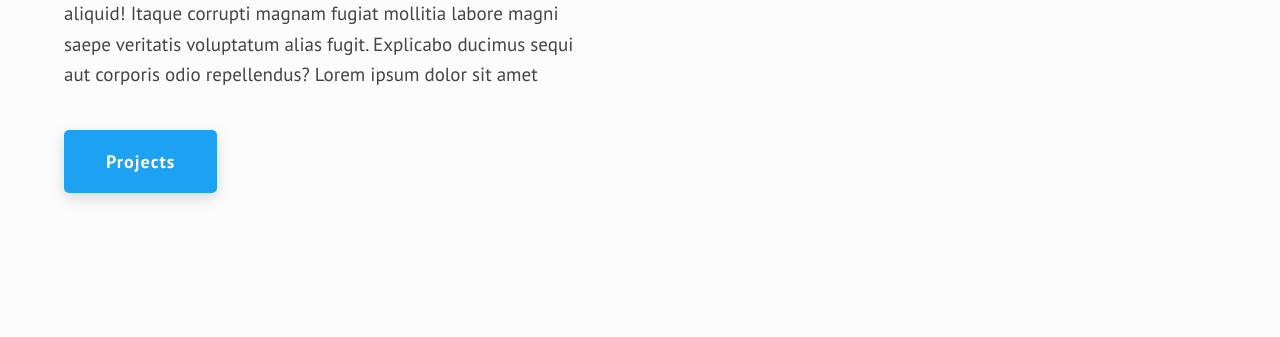
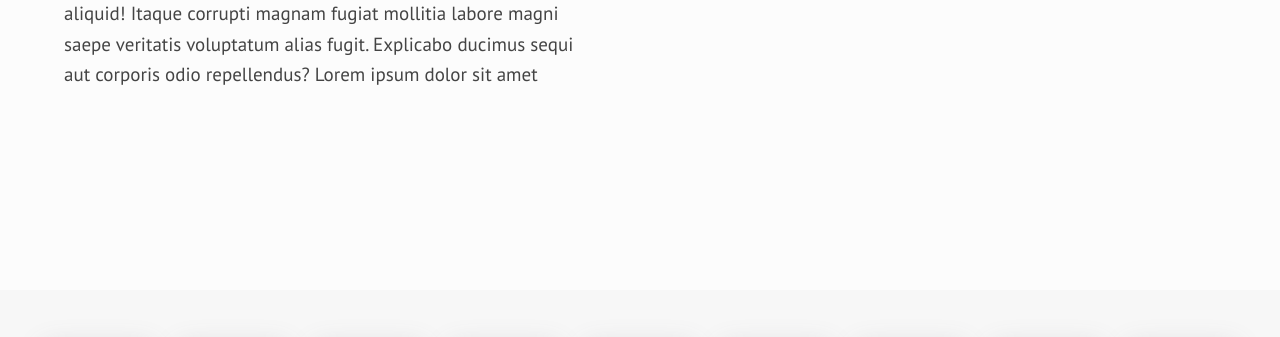
Before and after one commit to parthdomadia/parthdomadia.github.io, a plain HTML site: page index.html in a window 1280 px wide. Shown: the part 1540-1877 px from the top of the page. Drawn offline with nearby package versions, Linux system fonts and the light colour scheme.

Commit message:
more small changes

```diff
--- a/index.html
+++ b/index.html
@@ -117,7 +117,6 @@
                 sit amet
               </span>
             </p>
-            <button class="btn btn-theme about__btn-theme">Projects</button>
           </div>
           <div class="about__skill-info">
             <h3 class="heading-quaternary about__heading-quaternary">
```
